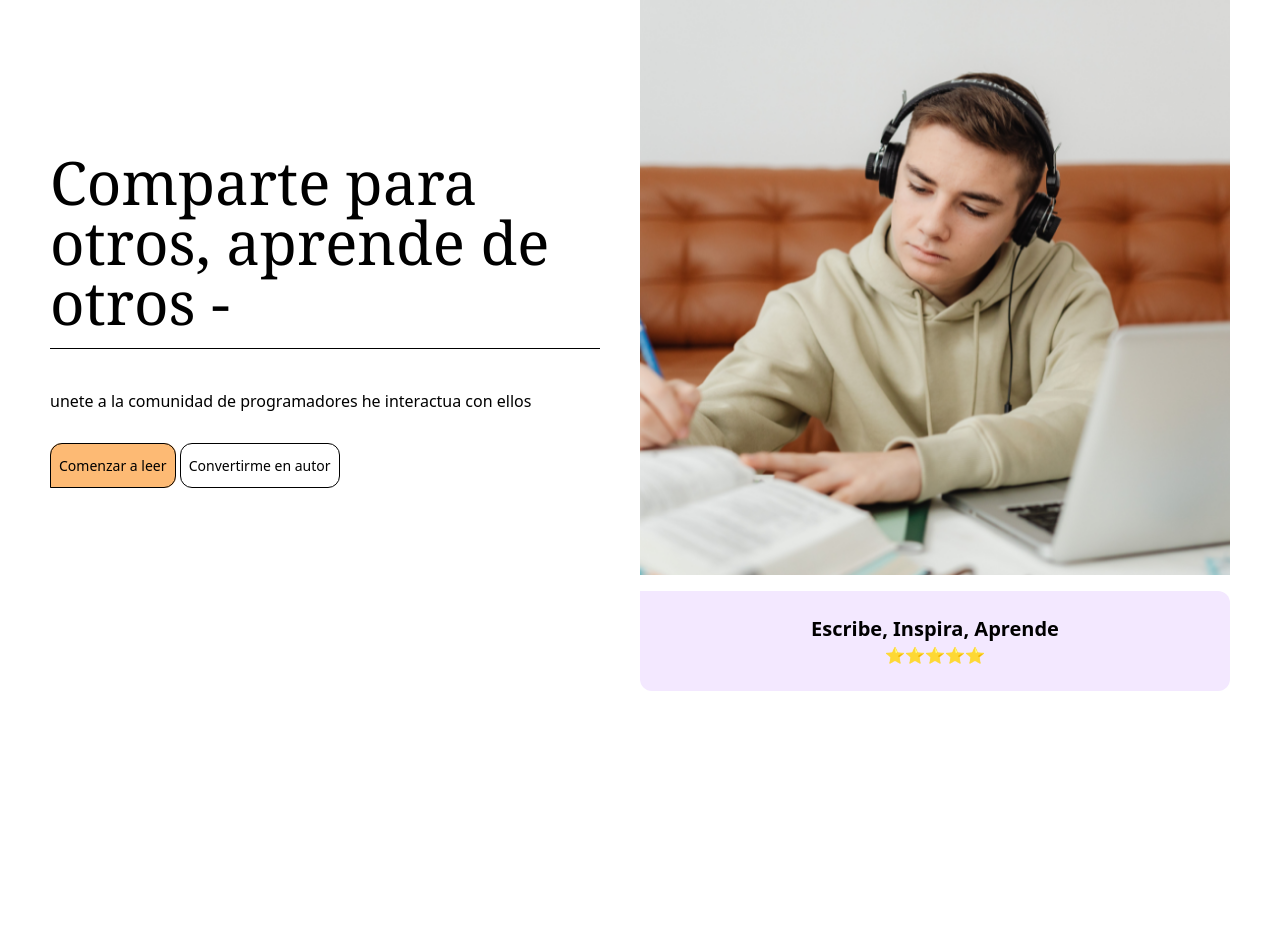
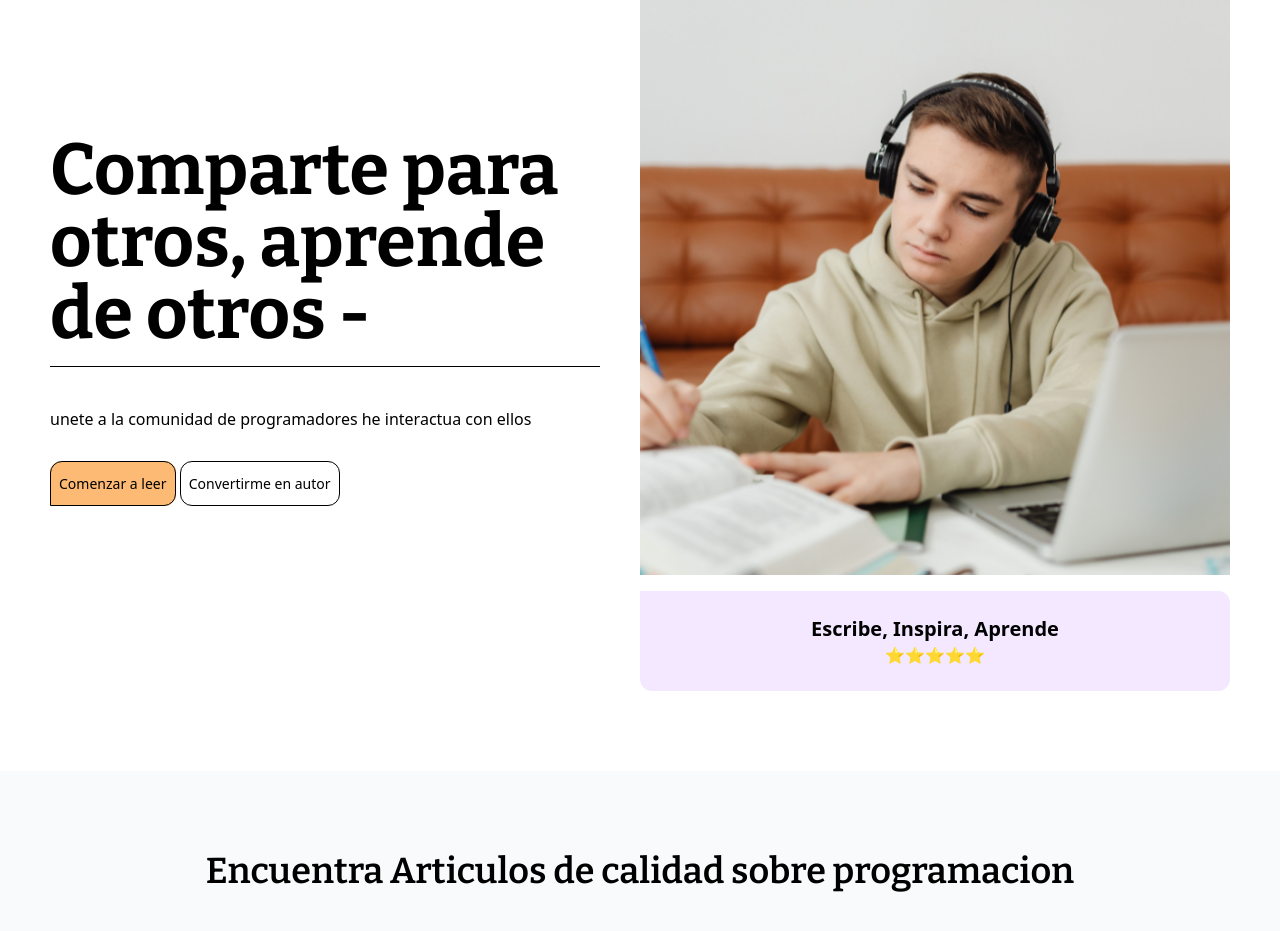
Before and after one commit to VopperCommunity/vopper-shares, a SvelteKit app: page / in a window 1280 px wide. Shown: the part 183-1114 px from the top of the page. Before the commit the page ends 954 px from the top, so only its background shows below. Built offline with nearby package versions, Linux system fonts and the light colour scheme.

Commit message:
feature:a la burguer

```diff
--- a/src/app.css
+++ b/src/app.css
@@ -1,3 +1,5 @@
+@import url('https://fonts.googleapis.com/css2?family=Bitter:ital,wght@0,100..900;1,100..900&display=swap');
+
 @tailwind base;
 @tailwind components;
 @tailwind utilities;
--- a/src/routes/+page.svelte
+++ b/src/routes/+page.svelte
@@ -1,17 +1,18 @@
 <script>
-  import estudio from "$lib/images/estudio_landing.png";
-  import Navbar from "../components/navbar/Navbar.svelte";
+  import estudio from "$lib/images/estudio_landing.png"; //importacion de estudio
+  import Navbar from "../components/navbar/Navbar.svelte"; //importacion de navbar (falta responsive)
 </script>
 
 <Navbar />
 
+<!--Home section (principal)-->
 <section class="relative">
   <div class="container py-20">
     <div class="flex flex-col items-center z-20 md:flex-row">
       <div class="flex flex-col md:flex-row items-center">
         <div class="text-left mb-12 md:w-1/2 md:pr-10 md:text-justify">
           <p
-            class="leading-relax text-center text-5xl font-serif font-medium md:text-6xl leading-snug mb-4 md:text-left"
+            class="leading-relax text-center text-5xl font-principal font-bold md:text-6xl leading-snug mb-4 md:text-left xl:text-7xl"
           >
             Comparte para otros, aprende de otros -
           </p>
@@ -36,7 +37,7 @@
             class="rounded-tl-2xl rounded-br-2xl w-[600px] pb-4"
           />
           <div
-            class="text-xl bg-purple-100 py-6 rounded-r-xl rounded-bl-xl text-center font-semibold"
+            class="text-xl bg-purple-100 py-6 rounded-r-xl rounded-bl-xl text-center font-semibold 2xl:w-[600px]"
           >
             <p>Escribe, Inspira, Aprende</p>
             <p class="text-base">⭐⭐⭐⭐⭐</p>
@@ -46,3 +47,15 @@
     </div>
   </div>
 </section>
+
+<!--Images section-->
+<section class="relative bg-gray-50">
+  <div class="container py-20">
+    <div class="text-3xl font-principal text-center font-semibold md:text-4xl 2xl:text-5xl">
+      <h2>Encuentra Articulos de calidad sobre programacion</h2>
+    </div>
+    <div>
+
+    </div>
+  </div>
+</section>
--- a/src/routes/dashboard/+page.svelte
+++ b/src/routes/dashboard/+page.svelte
@@ -1,4 +1,5 @@
 <script lang="ts">
+  /*
   import "../../app.css";
   import cookies from "js-cookie";
   import { jwtDecode } from "jwt-decode";
@@ -76,4 +77,5 @@
   onMount(() => {
     getDataUser();
   });
+  */
 </script>
--- a/tailwind.config.js
+++ b/tailwind.config.js
@@ -9,6 +9,12 @@ export default {
           DEFAULT: "20px",
           md: "50px"
         }
+      },
+      fontFamily: {
+        'principal': ['Bitter', 'serif;']
+      },
+      colors:{
+        'purple-light': "#CFCFFC"
       }
     }
   },
```
Also changed, not shown: src/landing.styles.css (+8 -0 lines).
